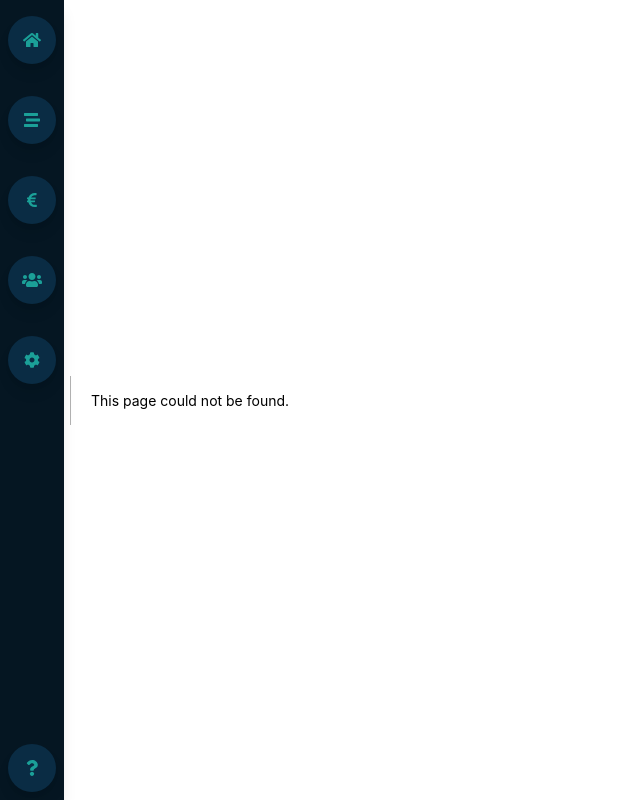
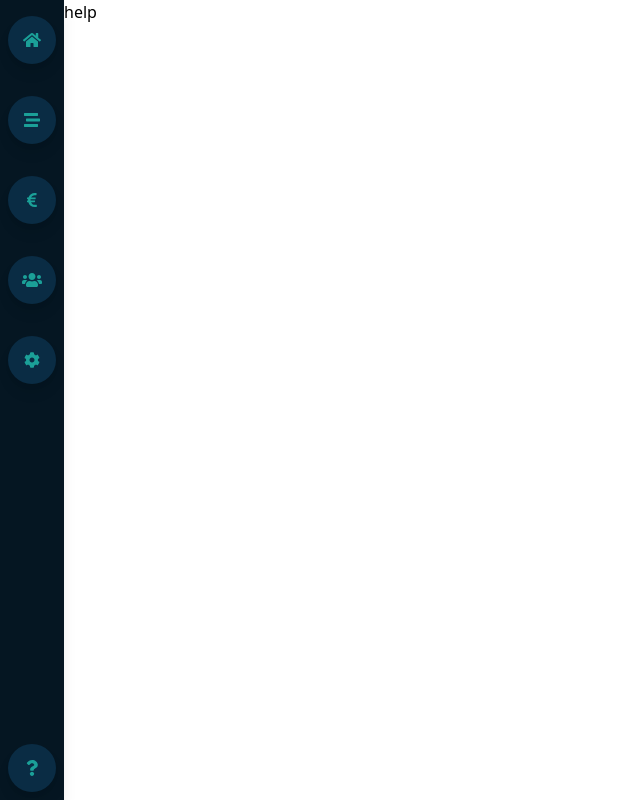
Before and after one commit to mmaierhofer/blogCMS, a Next.js app: page /help in a window 1280 px wide. Before the commit this address had no page. Shown: the whole page, without its empty margins (0-640 px from the left). Built offline with nearby package versions, Linux system fonts and the light colour scheme.

Commit message:
add help page

```diff
--- /dev/null
+++ b/pages/help.js
@@ -0,0 +1,10 @@
+import React from "react";
+export default function Help() {
+    return (
+        <>
+        <div className="page">
+            help
+        </div>
+        </>
+    )
+}
```
